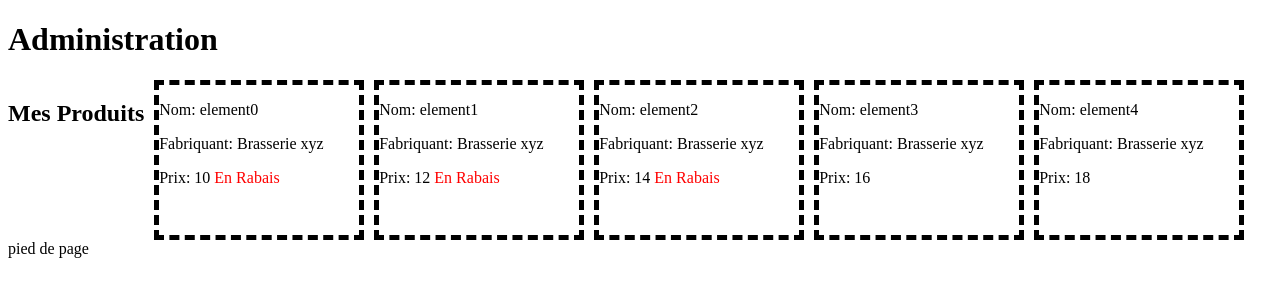
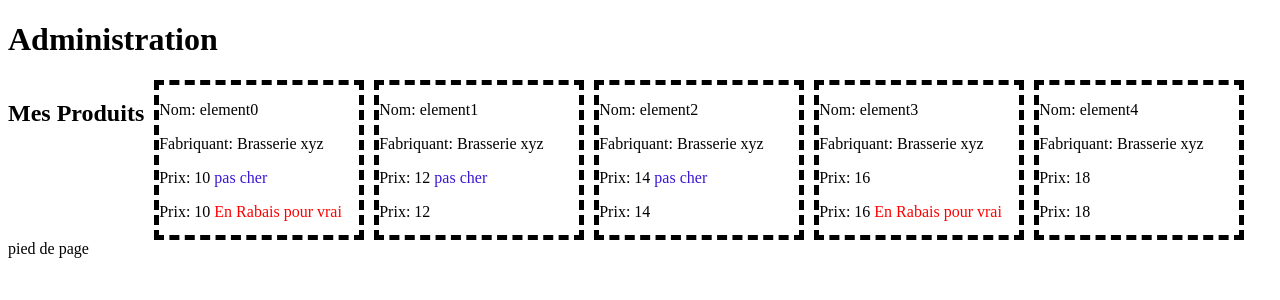
Before and after one commit to RoxanneLefebvre/FirstNgApp, an Angular app: page /produit in a window 1280 px wide. Shown: the top 300 px of the page. Built offline with nearby package versions, Linux system fonts and the light colour scheme.

Commit message:
ajotu de rabais modulo et de condition daffichage ngIf rabais

```diff
--- a/src/app/liste.component.css
+++ b/src/app/liste.component.css
@@ -8,6 +8,9 @@
   width: 200px;
   border: 5px dashed black;
 }
+.liste .pas_cher {
+  color: rgb(59, 24, 212);
+}
 .liste .rabais {
   color: red;
 }/*# sourceMappingURL=liste.component.css.map */
--- a/src/app/liste/liste.component.html
+++ b/src/app/liste/liste.component.html
@@ -3,7 +3,8 @@
     <article class="unProduit" *ngFor = "let unProduit of produits">
         <p>Nom: {{unProduit.nom}}</p>
         <p>Fabriquant: {{unProduit.fabriquant}}</p>
-        <p>Prix: {{unProduit.prix}} <span *ngIf="unProduit.prix < 15" class="rabais">En Rabais</span>
+        <p>Prix: {{unProduit.prix}} <span *ngIf="unProduit.prix < 15" class="pas_cher">pas cher</span>
+        <p>Prix: {{unProduit.prix}} <span *ngIf="unProduit.rabais" class="rabais">En Rabais pour vrai</span>
         </p>
 
     </article>
--- a/src/app/liste/liste.component.scss
+++ b/src/app/liste/liste.component.scss
@@ -10,6 +10,9 @@
 
     }
 
+    .pas_cher{
+        color: rgb(59, 24, 212);
+    }
     .rabais{
         color: red;
     }
--- a/src/app/liste/liste.component.ts
+++ b/src/app/liste/liste.component.ts
@@ -14,7 +14,13 @@ export class ListeComponent {
   constructor(){
     // this.produits = [] // doit dire cest quoi produit, sinon aller dans tsconfig.js et ajouter la ligne "strictPropertyInitialization": false,
     this.produits = [...Array(5)].map((item, index)=>{ //creer un tableau de 5 truc pour tester
-      return {nom : "element" + index, fabriquant: "Brasserie xyz", prix: (10+index*2), id: index }
+      return {
+        nom : "element" + index,
+        fabriquant: "Brasserie xyz",
+        prix: (10+index*2),
+        id: 1+index,
+        rabais : !(index % 3)
+      };
     }
     )
     console.log(this.produits);
```
Also changed, not shown: 1 other file (tests, documents, lock files or other folders).
